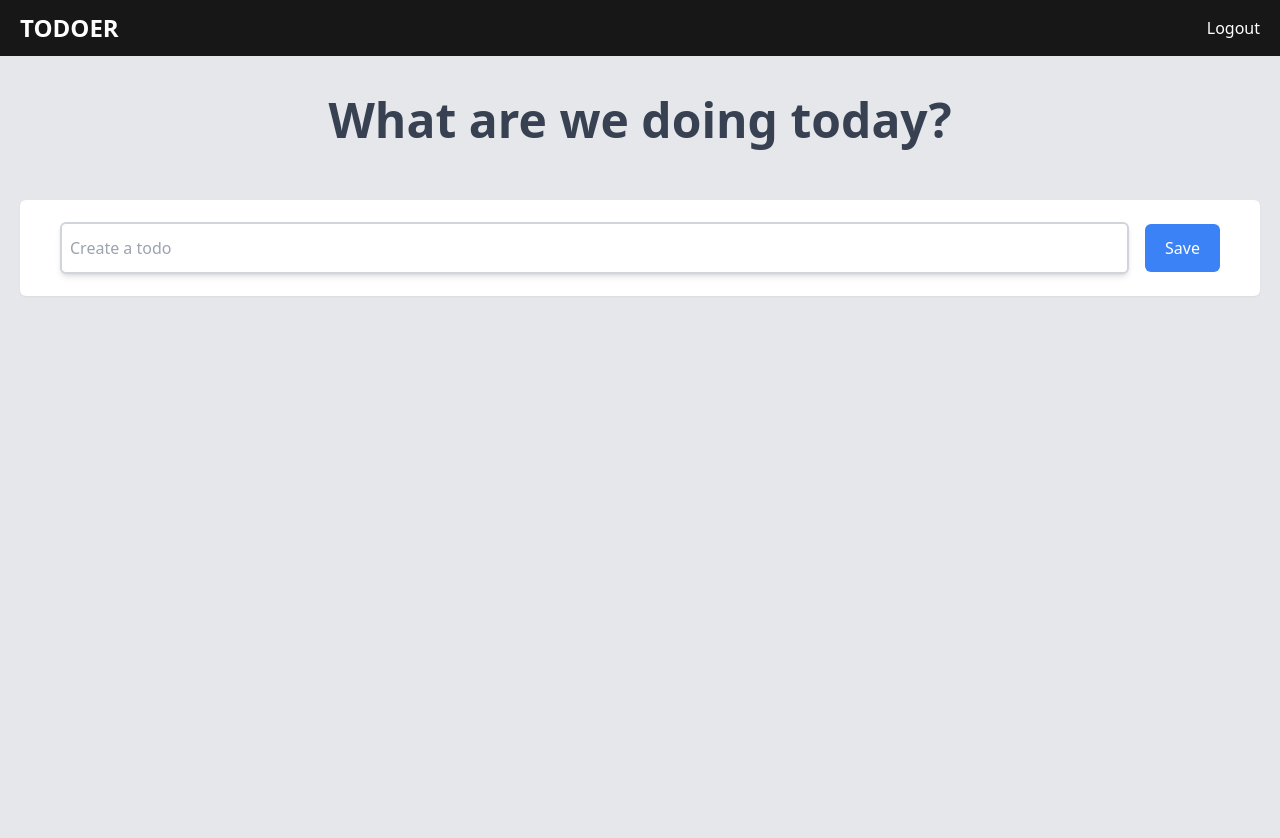
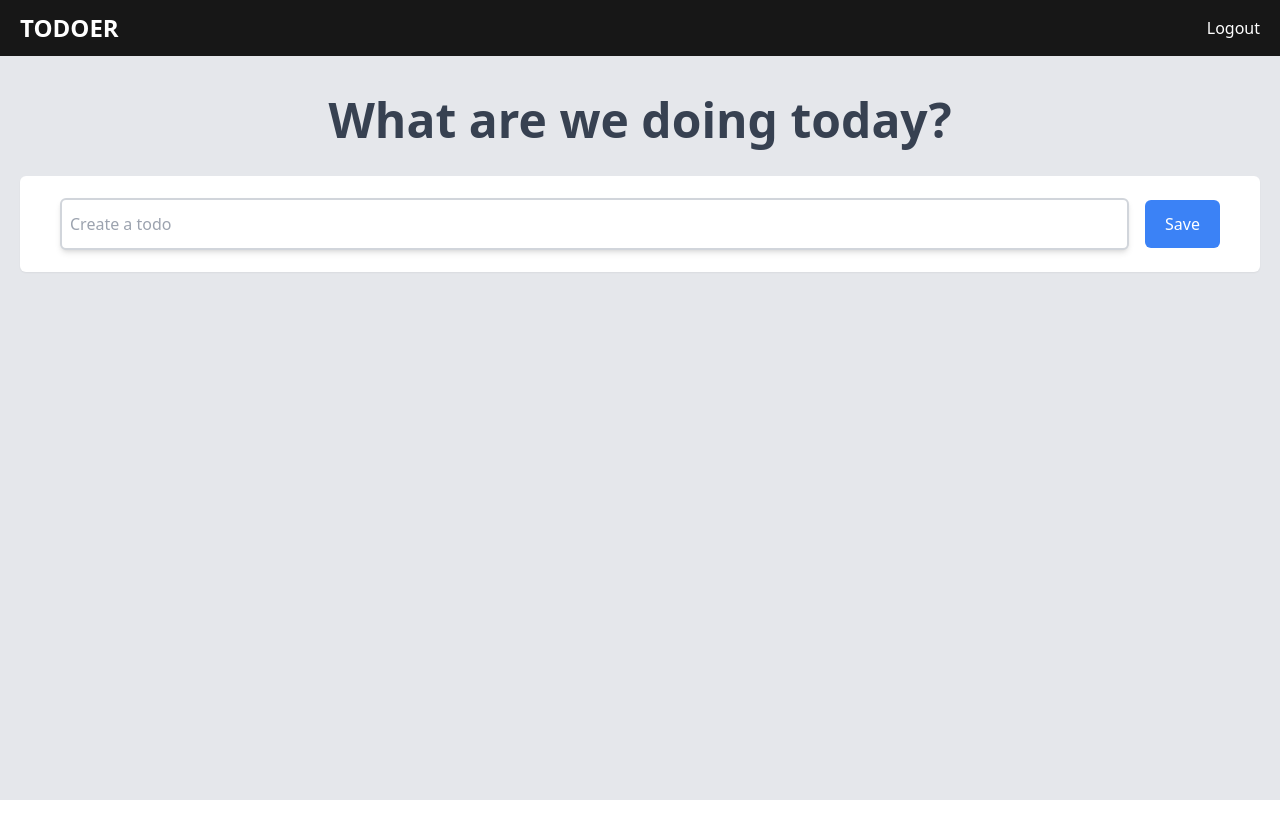
Before and after one commit to Nikitapil/nuxt3-todo, a Nuxt app: page / in a window 1280 px wide. Shown: the top 838 px of the page. After the commit the page ends 800 px from the top, so only its background shows below. Built offline with nearby package versions, Linux system fonts and the light colour scheme.

Commit message:
refactor index page

```diff
--- a/components/TodoList.vue
+++ b/components/TodoList.vue
@@ -8,7 +8,7 @@ defineProps<{
 
 <template>
   <section v-if="items.length">
-    <todo-item
+    <TodoItem
       v-for="item in items"
       :key="item.id"
       :todo="item"
--- a/layouts/default.vue
+++ b/layouts/default.vue
@@ -1,7 +1,7 @@
 <template>
   <div class="bg-gray-200 min-h-screen">
     <AppHeader />
-    <main class="min-h-screen pt-18 px-5">
+    <main class="pt-18 px-5">
       <slot />
     </main>
   </div>
--- a/pages/index.vue
+++ b/pages/index.vue
@@ -1,5 +1,6 @@
 <script setup lang="ts">
 import { useTodoStore } from '~/store/todo';
+import PageHeading from '~/components/ui/PageHeading.vue';
 
 const todoStore = useTodoStore();
 
@@ -15,8 +16,6 @@ const saveNewTodo = () => {
   todoStore.add({ title: newTodo.value });
 
   newTodo.value = '';
-
-  console.log(todoStore.items);
 };
 
 watch(error, (value: boolean) => {
@@ -29,15 +28,15 @@ watch(error, (value: boolean) => {
 </script>
 
 <template>
-  <section class="text-center py-10">
-    <h1 class="text-5xl font-bold text-gray-700">What are we doing today?</h1>
+  <section class="text-center pt-10">
+    <PageHeading text="What are we doing today?" />
   </section>
   <section class="py-4 rounded-lg">
-    <todo-input
+    <TodoInput
       v-model="newTodo"
       :error="error"
       @save="saveNewTodo"
-    ></todo-input>
-    <todo-list :items="todoStore.getOrderedTodos" />
+    ></TodoInput>
+    <TodoList :items="todoStore.getOrderedTodos" />
   </section>
 </template>
```
